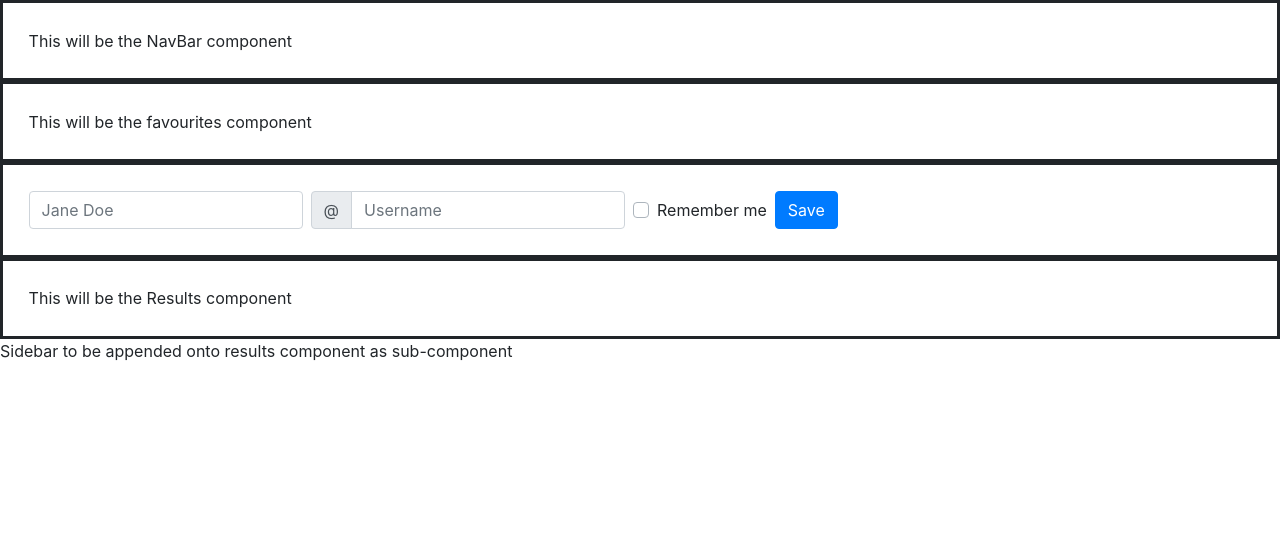
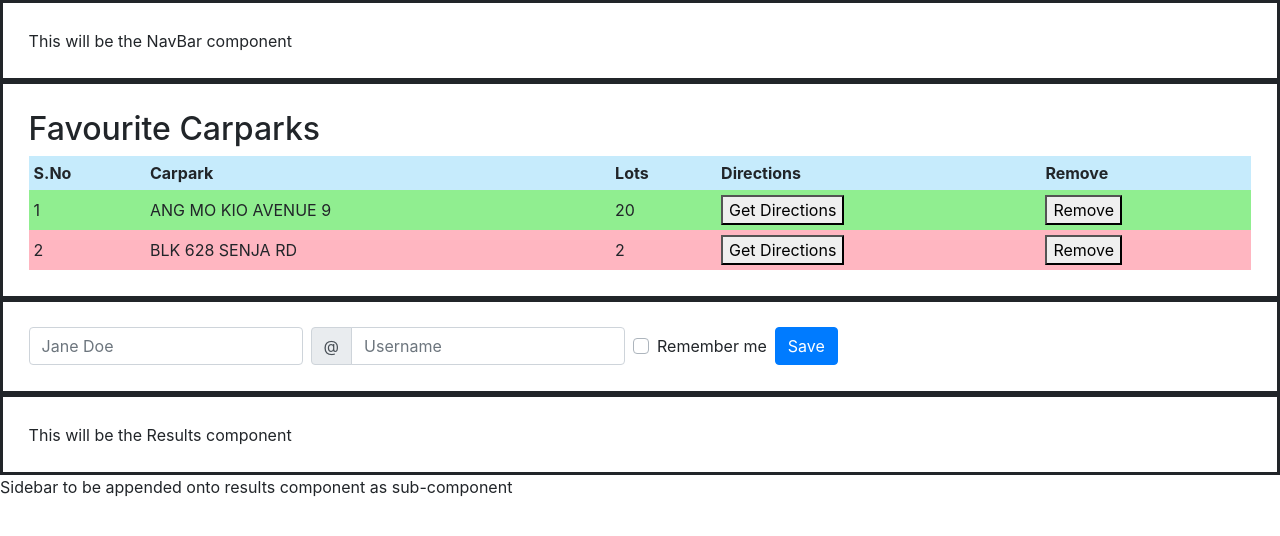
Before and after one commit to ysjprojects/bt3103-vue, a Vue app: page / in a window 1280 px wide. Shown: the top 536 px of the page. Built offline with nearby package versions, Linux system fonts and the light colour scheme.

Commit message:
first commit

```diff
--- a/package.json
+++ b/package.json
@@ -10,6 +10,8 @@
   "dependencies": {
     "bootstrap-vue": "^2.21.2",
     "core-js": "^3.6.5",
+    "firebase": "^9.6.8",
+    "material-design-icons-iconfont": "^6.4.2",
     "vue": "^2.6.11",
     "vue-class-component": "^7.2.3",
     "vue-property-decorator": "^9.1.2",
--- a/src/components/Favourites.vue
+++ b/src/components/Favourites.vue
@@ -1,11 +1,151 @@
 <template>
     <div class="container-fluid" id="favTable" style="border: solid; padding:2%;">
-        This will be the favourites component
+
+        <h2>Favourite Carparks</h2>
+    <!-- if users are not logged in  -->
+    <p v-show="!loggedIn">
+      Want to quickly check for available parking lots at your favourite carparks?
+      <router-link to ="/Nav"> Sign up </router-link>
+      for an account now!
+      </p>
+
+    <!-- if users are logged in -->
+      <table v-show="loggedIn" id="table">
+      <!-- <table> -->
+        <tr>
+          <th>S.No</th>
+          <th>Carpark</th>
+          <th id="lots">Lots</th>
+          <th>Directions</th>
+          <th>Remove</th>
+        </tr>
+
+        <tr style="background-color: lightgreen">
+          <td>1</td>
+          <td>ANG MO KIO AVENUE 9</td>
+          <td>20</td>
+          <td><button id="directionbutton" type="button" v-on:click="getDirections()">Get Directions</button></td>
+          <td><button id="removebutton" type="button" v-on:click="removeFavourite()">Remove</button></td>
+
+        </tr>
+
+        <tr style="background-color: lightpink">
+          <td>2</td>
+          <td>BLK 628 SENJA RD</td>
+          <td>2</td>
+          <td><button id="directionbutton" type="button" v-on:click="getDirections()">Get Directions</button></td>
+          <td><button id="removebutton" type="button" v-on:click="removeFavourite()">Remove</button></td>
+        </tr>
+      </table>
     </div>
 </template>
 
 <script>
+import firebaseApp from '../firebase.ts';
+import { getFirestore } from "firebase/firestore"
+import { collection, getDocs, setDoc, doc, deleteDoc } from "firebase/firestore";
+
+const db = getFirestore(firebaseApp);
+
 export default {
   name: 'Favourites',
+
+   methods:{
+     getDirections() {
+       alert("Redirecting you to Google Maps...");
+      // let coords = geoController.getPosition().coords;
+
+      // open in new tab
+      window.open("https://google.com/maps?q=1.3724386334422438,103.85029569742512");
+
+      // open in same tab
+      // window.location.href = "https://google.com/maps?q=1.3724386334422438,103.8502956974251";
+      // window.open("https://google.com/maps?q=1.3724386334422438,103.8502956974251", "_self");
+    },
+
+    removeFavourite() {
+      alert("You are about to remove this carpark from your favourite list")
+    }
+    },
+
+  data(){
+    return{
+      loggedIn: true // set to false by default; to set to true when user is logged in
+    }
+  }
+
+  // mounted() {
+  //   // async function display(){
+  //   function display(){
+  // //     // let z = await getDocs(collection(db,"Carparks"))
+  // //     // let z = await db.collection("Portfolio").get()
+  //     let ind = 1
+
+  //     var cell1 = row.insertCell(0); var cell2 = row.insertCell(1); var cell3 = row.insertCell(2);
+  //     var cell4 = row.insertCell(3); var cell5 = row.insertCell(4);
+
+  // //     cell1.innerHTML = ind; cell2.innerHTML = carpark; cell3.innerHTML = lots;
+
+  //     cell1.innerHTML = ind; cell2.innerHTML = "BLK 628 SENJA RD"; cell3.innerHTML = 28;
+
+  //     var directionButtion = document.createElement("button");
+  //      directionButtion.innerHTML = "Get Directions";
+  //      directionButtion.onclick = function() {
+        //    getDirections(carpark)
+      // }
+      // cell4.appendChild(directionButtion);
+
+  //     var removeButton = document.createElement("button");
+  //     // removeButton.className = "bwt";
+  //     // removeButton.id = String(carpark);
+  //     removeButton.innerHTML = "Remove";
+  //     // removeButton.onclick = function() {
+  //     //   removeFavourite(carpark)
+  //     // }
+  //     cell5.appendChild(removeButton);
+
+  //     ind+=1;
+  //   }
+  //   display()
+
+  //   async function removeFavourite(carpark) {
+  //     var x = carpark;
+  //     alert("You are going to remove " + x + "from your favourites!")
+  //     // await deleteDoc(doc(db,"Carparks",x))
+  //     console.log("Carpark successfully removed!", x);
+  //     let tb = document.getElementById("table")
+  //     // when delete button is pressed the following code will
+  //     // delete all the rows of data except for heading row
+  //     // then call display() again to display the updated data
+
+  //     while (tb.rows.length > 1){
+  //       tb.deleteRow(1)
+  //     }
+  //     display()
+  //   }
+  // }
 }
+// display()
 </script>
+
+<style scoped>
+table {
+  width: 100%;
+}
+
+/* table,
+th,
+td {
+  border: 1px solid black;
+  text-align: center;
+  } */
+
+th,
+td {
+  padding: 5px;
+}
+
+th {
+  background-color: rgb(198, 235, 252);
+}
+</style>
--- /dev/null
+++ b/src/firebase.ts
@@ -0,0 +1,16 @@
+import { initializeApp } from "firebase/app";
+
+const firebaseConfig = {
+  apiKey: "AIzaSyDoXHLGqGAohdqrelFad3gI6cmFZDLY4zs",
+  authDomain: "carpark-60564.firebaseapp.com",
+  projectId: "carpark-60564",
+  storageBucket: "carpark-60564.appspot.com",
+  messagingSenderId: "848440803621",
+  appId: "1:848440803621:web:c4ec80f304d8bed4c65acc",
+  measurementId: "G-M7VV4R3PKR"
+};
+
+// Initialize Firebase
+const firebaseApp = initializeApp(firebaseConfig);
+
+export default firebaseApp;
```
Also changed, not shown: 2 other files (tests, documents, lock files or other folders).
